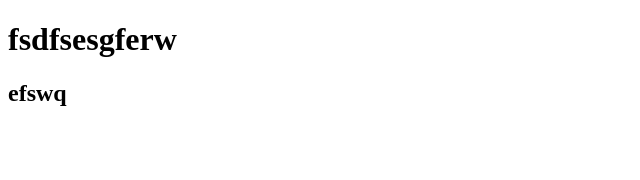
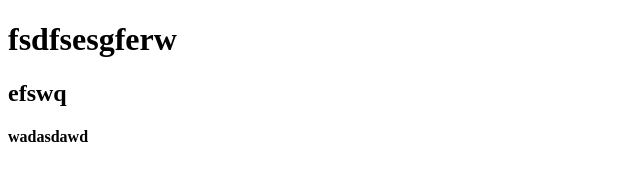
Before and after one commit to Bobur-King1/cd, a plain HTML site: page index.html in a window 1280 px wide. Shown: the whole page, without its empty margins (0-640 px from the left). Drawn offline with Linux system fonts and the light colour scheme.

Commit message:
first commit

```diff
--- a/index.html
+++ b/index.html
@@ -8,5 +8,6 @@
 <body>
     <h1>fsdfsesgferw</h1>
     <h2>efswq</h2>
+    <h4>wadasdawd</h4>
 </body>
 </html>
```
